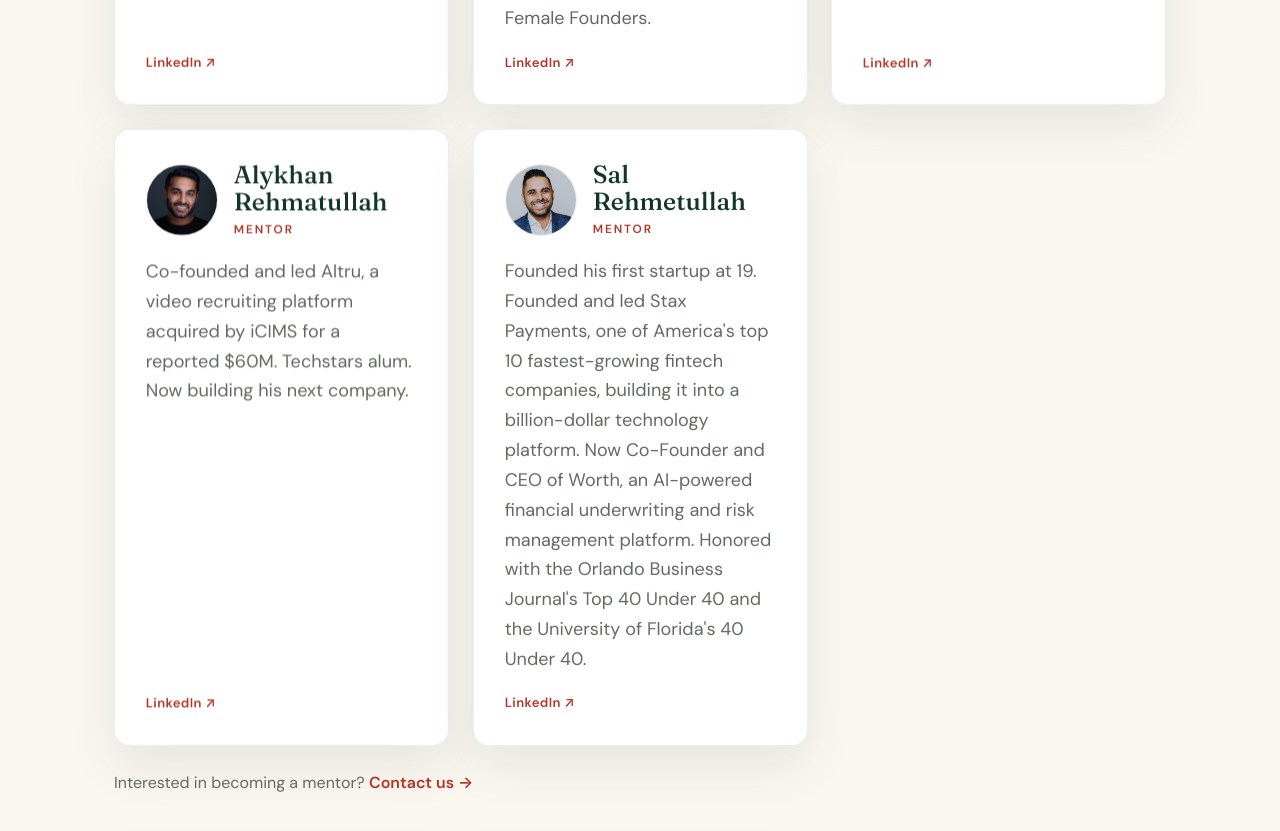
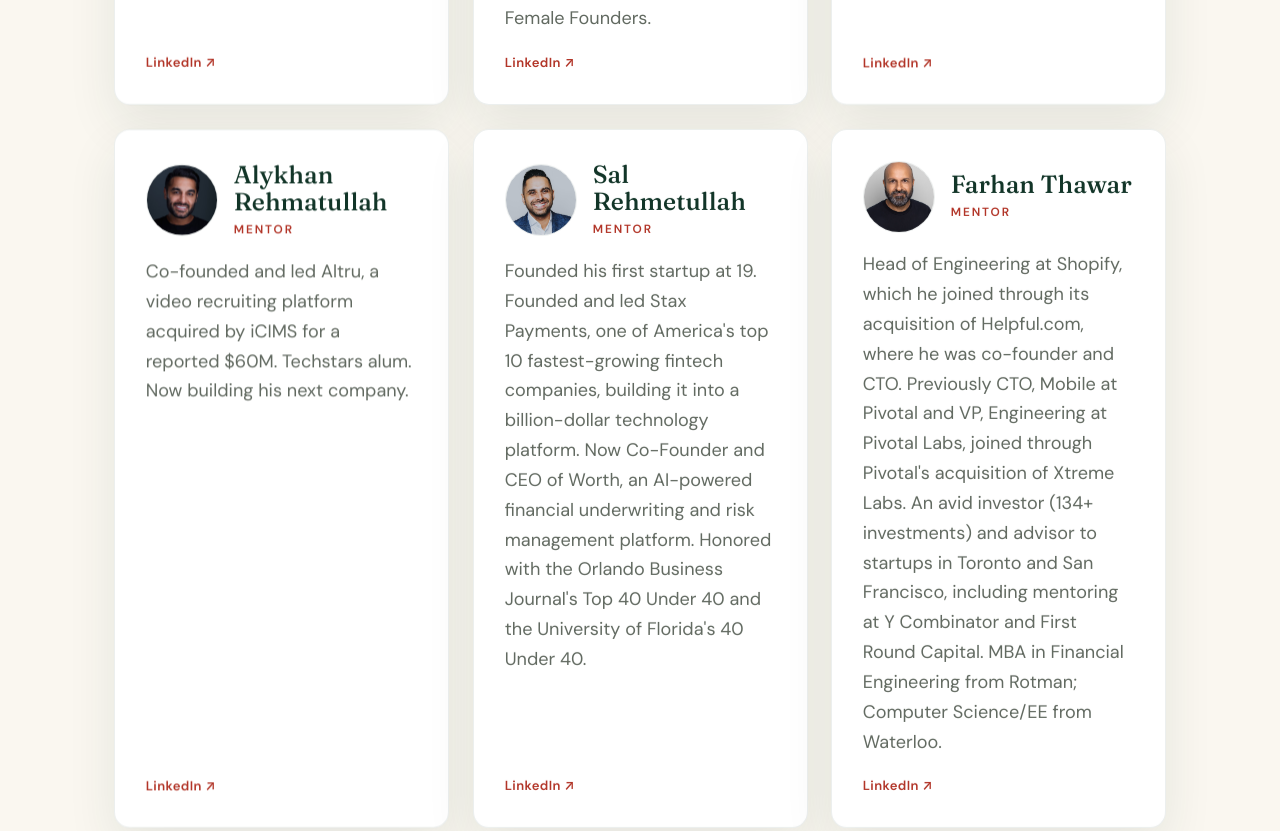
Before and after one commit to esfan/ismaili-tech-angels, a plain HTML site: page index.html in a window 1280 px wide. Shown: the part 4580-5411 px from the top of the page. Drawn offline with Linux system fonts and the light colour scheme.

Commit message:
Add Farhan Thawar as mentor
Co-Authored-By: Claude Opus 4.8 (1M context) <noreply@anthropic.com>

```diff
--- a/index.html
+++ b/index.html
@@ -218,6 +218,18 @@
           <p>Founded his first startup at 19. Founded and led Stax Payments, one of America's top 10 fastest-growing fintech companies, building it into a billion-dollar technology platform. Now Co-Founder and CEO of Worth, an AI-powered financial underwriting and risk management platform. Honored with the Orlando Business Journal's Top 40 Under 40 and the University of Florida's 40 Under 40.</p>
           <a class="member__linkedin" href="https://www.linkedin.com/in/sal-rehmetullah-59704741/" target="_blank" rel="noopener">LinkedIn &#8599;</a>
         </article>
+
+        <article class="member member--lg reveal">
+          <div class="member__head">
+            <img class="member__photo" src="assets/farhan-thawar.jpg" alt="Farhan Thawar" loading="lazy" />
+            <div>
+              <h3>Farhan Thawar</h3>
+              <p class="member__role">Mentor</p>
+            </div>
+          </div>
+          <p>Head of Engineering at Shopify, which he joined through its acquisition of Helpful.com, where he was co-founder and CTO. Previously CTO, Mobile at Pivotal and VP, Engineering at Pivotal Labs, joined through Pivotal's acquisition of Xtreme Labs. An avid investor (134+ investments) and advisor to startups in Toronto and San Francisco, including mentoring at Y Combinator and First Round Capital. MBA in Financial Engineering from Rotman; Computer Science/EE from Waterloo.</p>
+          <a class="member__linkedin" href="https://www.linkedin.com/in/fnthawar/" target="_blank" rel="noopener">LinkedIn &#8599;</a>
+        </article>
       </div>
 
       <p class="team__mentor-cta reveal">Interested in becoming a mentor? <a href="mailto:mentors@ismailitechangels.com">Contact us &rarr;</a></p>
```
Also changed, not shown: assets/farhan-thawar.jpg (added).
